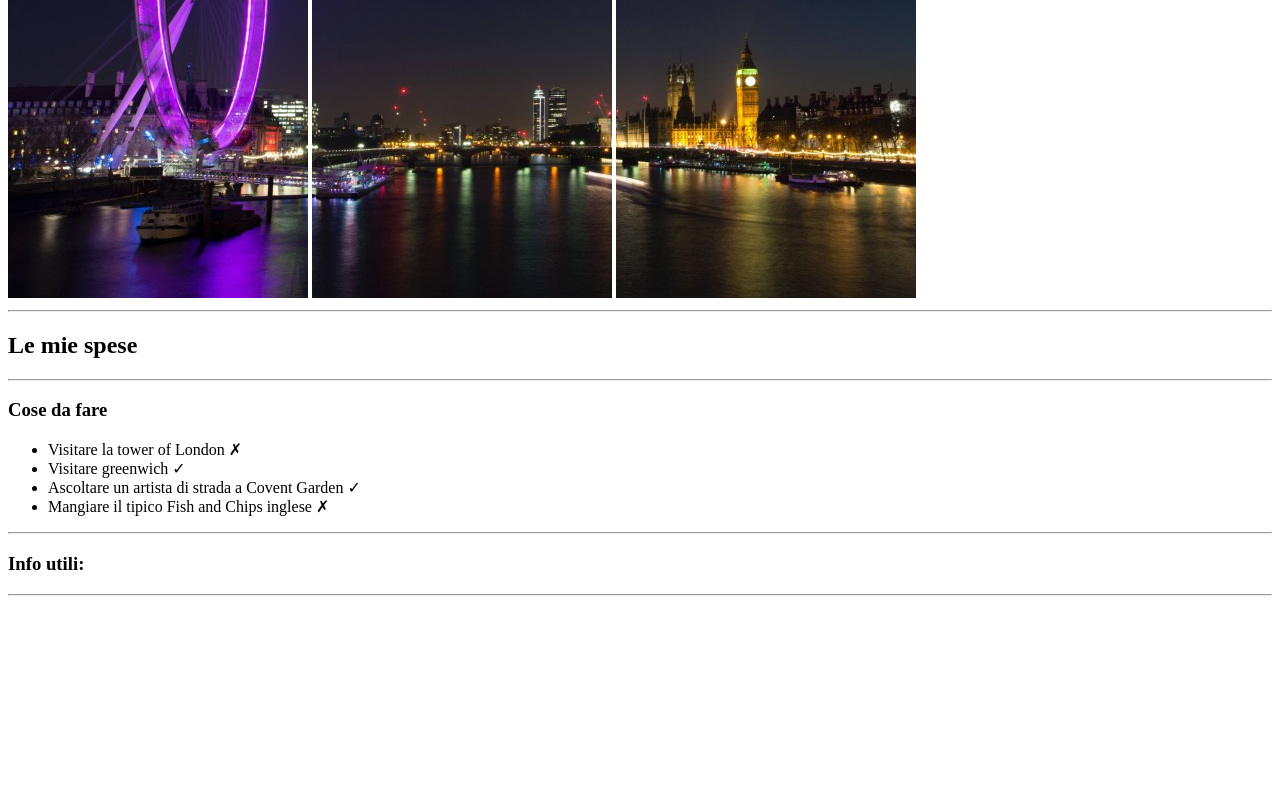
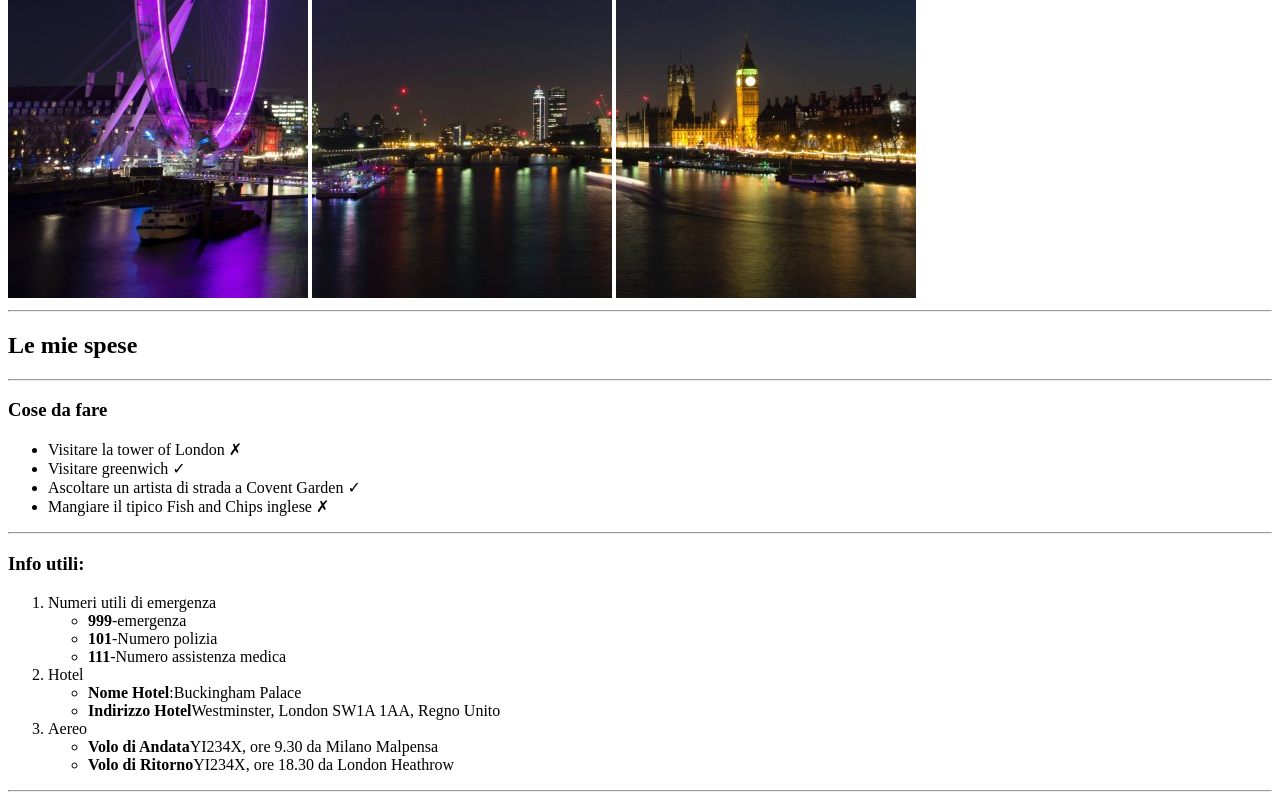
Before and after one commit to SofiaDiBlasi/html-london-trip, a plain HTML site: page index.html in a window 1280 px wide. Shown: the part 382-1182 px from the top of the page. Before the commit the page ends 986 px from the top, so only its background shows below. Drawn offline with Linux system fonts and the light colour scheme.

Commit message:
info utili

```diff
--- a/index.html
+++ b/index.html
@@ -43,8 +43,26 @@
         <!--info-->
 
         <h3>Info utili:</h3>
+
+        <ol>
+            <li>Numeri utili di emergenza</li>
+                <ul>
+                    <li><strong>999</strong>-emergenza</li>
+                    <li><strong>101</strong>-Numero polizia</li>
+                    <li><strong>111</strong>-Numero assistenza medica</li>
+                </ul>
+            <li>Hotel</li>
+                <ul>
+                    <li><strong>Nome Hotel</strong>:Buckingham Palace</li>
+                    <li><strong>Indirizzo Hotel</strong>Westminster, London SW1A 1AA, Regno Unito</li>
+                </ul>
+            <li>Aereo</li>
+                <ul>
+                    <li><strong>Volo di Andata</strong>YI234X, ore 9.30 da Milano Malpensa</li>
+                    <li><strong>Volo di Ritorno</strong>YI234X, ore 18.30 da London Heathrow</li>
+                </ul>
+        </ol>
         <hr>
-
 
     </main>
 
```
Lines whose indentation alone changed are shown as unchanged.
